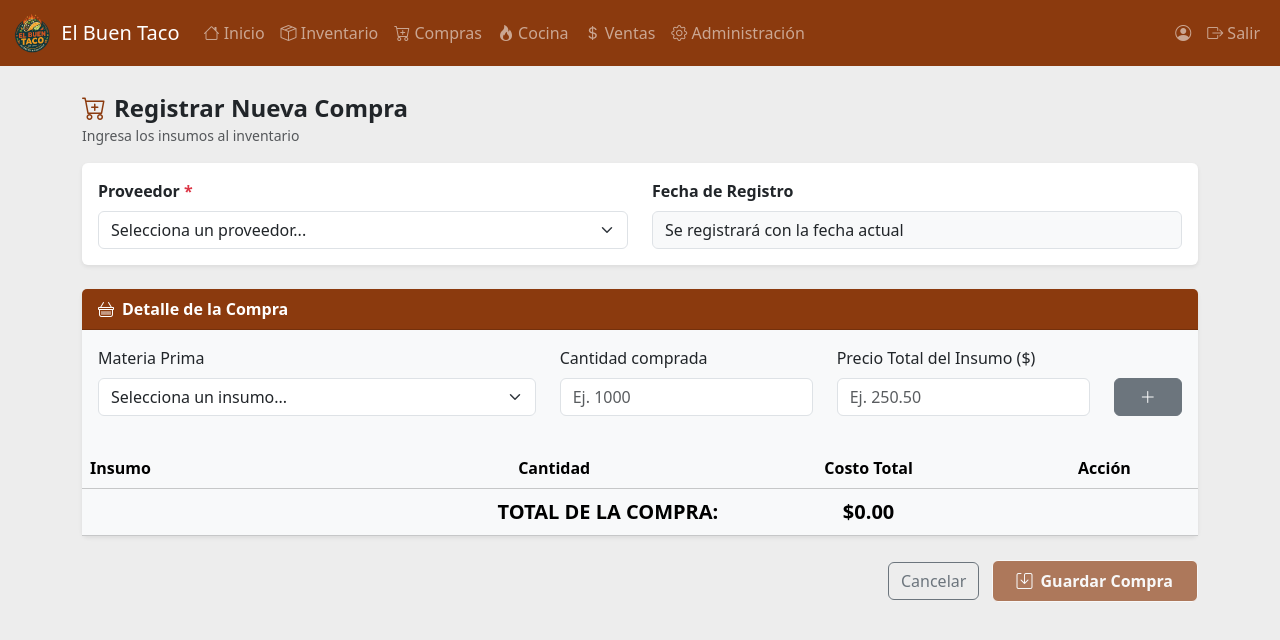
After one commit to IDGS-804-23002168/Buen_Taco, a Flask app: page /compras/nueva in a window 1280 px wide. The commit adds this page. Shown: the top 640 px of the page. Run offline with Flask 3, Linux system fonts and the light colour scheme; the visitor is signed in with stand-in values (Sample User, id 1); data that the repository does not hold is empty; some libraries are stand-ins or nearby versions.

Commit message:
Modulo de compras y Index mejorado

```diff
--- a/app.py
+++ b/app.py
@@ -61,6 +61,9 @@ def create_app(config=DevelopmentConfig):
     from inventario import inventario_bp
     app.register_blueprint(inventario_bp)
 
+    from compras import compras as compras_bp
+    app.register_blueprint(compras_bp)
+
     # ---- Manejadores de error (A05 - no exponer información interna) ----
     @app.errorhandler(404)
     def pagina_no_encontrada(error):
--- a/compras/__init__.py
+++ b/compras/__init__.py
@@ -0,0 +1,6 @@
+from flask import Blueprint
+
+# Definimos tu módulo de compras
+compras = Blueprint('compras', __name__, template_folder='../templates')
+
+from . import routes
--- a/compras/routes.py
+++ b/compras/routes.py
@@ -0,0 +1,90 @@
+from flask import render_template, request, redirect, url_for, flash
+from flask_login import login_required
+from datetime import datetime
+from decimal import Decimal # <--- IMPORTANTE: Herramienta para sumar valores exactos
+import traceback # <--- Herramienta para imprimir los errores en la terminal
+
+from models import db, Proveedor, MateriaPrima, Compra, CompraDetalle, MovimientoMateriaPrima
+from . import compras
+
+@compras.route("/compras/nueva", methods=['GET', 'POST'])
+@login_required
+def nueva_compra():
+    if request.method == 'POST':
+        try:
+            # 1. Cachar los datos generales y convertirlos a Decimal
+            proveedor_id = request.form.get('proveedor_id')
+            total_compra = Decimal(request.form.get('total_compra'))
+
+            # 2. Crear el "Ticket" general
+            nueva_compra = Compra(
+                ProveedorId=proveedor_id,
+                Total=total_compra
+            )
+            db.session.add(nueva_compra)
+            db.session.flush() # Para que nos dé el ID antes de guardar
+
+            # 3. Cachar las listas del carrito oculto
+            materias_ids = request.form.getlist('materia_id[]')
+            cantidades = request.form.getlist('cantidad[]')
+            precios_unitarios = request.form.getlist('precio_unitario[]')
+            subtotales = request.form.getlist('subtotal[]')
+
+            # 4. Recorrer el carrito producto por producto
+            for i in range(len(materias_ids)):
+                materia_id = int(materias_ids[i])
+
+                # ¡AQUÍ ESTABA EL TRUCO! Usamos Decimal en vez de float
+                cantidad = Decimal(cantidades[i])
+                precio_u = Decimal(precios_unitarios[i])
+                subtotal = Decimal(subtotales[i])
+
+                # A) Guardar Detalle
+                detalle = CompraDetalle(
+                    CompraId=nueva_compra.CompraId,
+                    MateriaPrimaId=materia_id,
+                    Cantidad=cantidad,
+                    PrecioUnitario=precio_u,
+                    Subtotal=subtotal
+                )
+                db.session.add(detalle)
+
+                # B) Registrar movimiento (Historial)
+                movimiento = MovimientoMateriaPrima(
+                    MateriaPrimaId=materia_id,
+                    TipoMovimiento='COMPRA',
+                    Cantidad=cantidad,
+                    ReferenciaId=nueva_compra.CompraId
+                )
+                db.session.add(movimiento)
+
+                # C) Sumar al Stock
+                materia = MateriaPrima.query.get(materia_id)
+                if materia:
+                    # Nos aseguramos de que ambos sean Decimal para que no explote
+                    stock_actual = Decimal(str(materia.stock if materia.stock else 0))
+                    materia.stock = stock_actual + cantidad
+
+            # 5. Sellar los cambios
+            db.session.commit()
+            flash('¡Compra registrada y stock actualizado con éxito!', 'success')
+            return redirect(url_for('compras.nueva_compra'))
+
+        except Exception as e:
+            db.session.rollback()
+            # ESTO MOSTRARÁ EL ERROR REAL EN TU TERMINAL NEGRA
+            print("\n" + "="*50)
+            print("ERROR AL GUARDAR LA COMPRA")
+            traceback.print_exc()
+            print("="*50 + "\n")
+            flash(f'Ocurrió un error al guardar: {str(e)}', 'danger')
+
+    # GET: Cargar listas para la vista
+    proveedores = Proveedor.query.filter_by(Activo=True).order_by(Proveedor.Nombre.asc()).all()
+    materias = MateriaPrima.query.filter_by(Activo=True).order_by(MateriaPrima.Nombre.asc()).all()
+
+    return render_template(
+        'compras/nueva_compra.html',
+        proveedores=proveedores,
+        materias=materias
+    )
--- a/config.py
+++ b/config.py
@@ -15,11 +15,7 @@ class DevelopmentConfig(Config):
     DEBUG = True
     SQLALCHEMY_DATABASE_URI = os.environ.get(
         'DATABASE_URL',
-<<<<<<< HEAD
         'mysql+pymysql://root:twoface05@localhost/Tacos_Buen_Taco'
-=======
-        'mysql+pymysql://root:admin@localhost/Tacos_Buen_Taco'
->>>>>>> 6051d689cdf591e0301485584492c43abecb4b25
     )
     SQLALCHEMY_TRACK_MODIFICATIONS = False
     SQLALCHEMY_ENGINE_OPTIONS = {
--- a/models.py
+++ b/models.py
@@ -72,6 +72,7 @@ class MateriaPrima(db.Model):
     Nombre           = db.Column(db.String(150), nullable=False)
     UnidadBaseId     = db.Column(db.Integer, db.ForeignKey('UnidadesMedida.UnidadId'), nullable=False)
     PorcentajeMerma  = db.Column(db.Numeric(5, 2), default=0)
+    stock            = db.Column(db.Numeric(7, 2), nullable=False, default=0.00)
     Activo           = db.Column(db.Boolean, default=True)
 
     unidad = db.relationship('UnidadMedida')
--- /dev/null
+++ b/templates/compras/nueva_compra.html
@@ -0,0 +1,174 @@
+{% extends "layout.html" %}
+{% block content %}
+
+<div class="d-flex justify-content-between align-items-center mb-3">
+  <div>
+    <h4 class="fw-bold mb-0"><i class="bi bi-cart-plus me-2" style="color:#8B3A0E;"></i>Registrar Nueva Compra</h4>
+    <small class="text-muted">Ingresa los insumos al inventario</small>
+  </div>
+</div>
+
+<form method="POST" action="{{ url_for('compras.nueva_compra') }}" id="formCompra">
+<input type="hidden" name="csrf_token" value="{{ csrf_token() }}"/>
+  <div class="card border-0 shadow-sm mb-4">
+    <div class="card-body">
+      <div class="row">
+        <div class="col-md-6">
+          <label class="form-label fw-semibold">Proveedor <span class="text-danger">*</span></label>
+          <select name="proveedor_id" class="form-select" required>
+            <option value="" selected disabled>Selecciona un proveedor...</option>
+            {% for p in proveedores %}
+              <option value="{{ p.ProveedorId }}">{{ p.Nombre }}</option>
+            {% endfor %}
+          </select>
+        </div>
+        <div class="col-md-6">
+          <label class="form-label fw-semibold">Fecha de Registro</label>
+          <input type="text" class="form-control bg-light" value="Se registrará con la fecha actual" disabled>
+        </div>
+      </div>
+    </div>
+  </div>
+
+  <div class="card border-0 shadow-sm mb-4">
+    <div class="card-header text-white fw-semibold" style="background-color:#8B3A0E;">
+      <i class="bi bi-basket me-2"></i>Detalle de la Compra
+    </div>
+    <div class="card-body bg-light">
+      <div class="row align-items-end">
+        <div class="col-md-5 mb-3">
+          <label class="form-label">Materia Prima</label>
+          <select id="select_materia" class="form-select">
+            <option value="" selected disabled>Selecciona un insumo...</option>
+            {% for m in materias %}
+              <option value="{{ m.MateriaPrimaId }}" data-nombre="{{ m.Nombre }}">{{ m.Nombre }} ({{ m.unidad.Abreviatura if m.unidad else '' }})</option>
+            {% endfor %}
+          </select>
+        </div>
+        <div class="col-md-3 mb-3">
+          <label class="form-label">Cantidad comprada</label>
+          <input type="number" id="input_cantidad" class="form-control" step="0.01" min="0.01" placeholder="Ej. 1000">
+        </div>
+        <div class="col-md-3 mb-3">
+          <label class="form-label">Precio Total del Insumo ($)</label>
+          <input type="number" id="input_precio" class="form-control" step="0.01" min="0.01" placeholder="Ej. 250.50">
+        </div>
+        <div class="col-md-1 mb-3 text-end">
+          <button type="button" id="btn_agregar" class="btn btn-secondary w-100"><i class="bi bi-plus-lg"></i></button>
+        </div>
+      </div>
+    </div>
+
+    <div class="card-body p-0">
+      <table class="table table-hover mb-0 align-middle text-center" id="tablaDetalle">
+        <thead class="table-light">
+          <tr>
+            <th class="text-start">Insumo</th>
+            <th>Cantidad</th>
+            <th>Costo Total</th>
+            <th>Acción</th>
+          </tr>
+        </thead>
+        <tbody id="lista_compras">
+          </tbody>
+        <tfoot class="table-light fw-bold fs-5">
+          <tr>
+            <td colspan="2" class="text-end">TOTAL DE LA COMPRA:</td>
+            <td>$<span id="texto_total">0.00</span></td>
+            <td></td>
+          </tr>
+        </tfoot>
+      </table>
+    </div>
+  </div>
+
+  <input type="hidden" name="total_compra" id="input_total" value="0">
+  <div class="text-end mb-5">
+    <a href="#" class="btn btn-outline-secondary me-2">Cancelar</a>
+    <button type="submit" class="btn text-white fw-bold px-4 py-2" style="background-color:#8B3A0E;" id="btn_guardar" disabled>
+      <i class="bi bi-save me-2"></i>Guardar Compra
+    </button>
+  </div>
+</form>
+
+<script>
+  let totalCompra = 0;
+
+  document.getElementById('btn_agregar').addEventListener('click', function() {
+    const select = document.getElementById('select_materia');
+    const cantidad = parseFloat(document.getElementById('input_cantidad').value);
+    const precioTotal = parseFloat(document.getElementById('input_precio').value); // Aquí pedimos el costo total de lo que compró de ese insumo
+
+    if(select.value === "" || isNaN(cantidad) || isNaN(precioTotal) || cantidad <= 0 || precioTotal <= 0) {
+      alert("Por favor llena todos los datos con números válidos.");
+      return;
+    }
+
+    const nombre = select.options[select.selectedIndex].getAttribute('data-nombre');
+    const idMateria = select.value;
+
+    // Calculamos el precio unitario para guardarlo en la BD (Precio Total / Cantidad)
+    const precioUnitario = precioTotal / cantidad;
+
+    // Crear la fila visible
+    const fila = document.createElement('tr');
+    fila.innerHTML = `
+      <td class="text-start">
+        ${nombre}
+        <input type="hidden" name="materia_id[]" value="${idMateria}">
+      </td>
+      <td>
+        ${cantidad}
+        <input type="hidden" name="cantidad[]" value="${cantidad}">
+      </td>
+      <td class="subtotal-item">
+        $${precioTotal.toFixed(2)}
+        <input type="hidden" name="precio_unitario[]" value="${precioUnitario.toFixed(4)}">
+        <input type="hidden" name="subtotal[]" value="${precioTotal.toFixed(2)}">
+      </td>
+      <td>
+        <button type="button" class="btn btn-sm btn-danger btn-eliminar" data-costo="${precioTotal}">
+          <i class="bi bi-trash"></i>
+        </button>
+      </td>
+    `;
+
+    document.getElementById('lista_compras').appendChild(fila);
+
+    // Sumar al total
+    totalCompra += precioTotal;
+    actualizarTotal();
+
+    // Limpiar cajas
+    select.value = "";
+    document.getElementById('input_cantidad').value = "";
+    document.getElementById('input_precio').value = "";
+
+    // Activar botón de guardar
+    document.getElementById('btn_guardar').disabled = false;
+  });
+
+  // Eliminar filas
+  document.getElementById('lista_compras').addEventListener('click', function(e) {
+    if(e.target.closest('.btn-eliminar')) {
+      const boton = e.target.closest('.btn-eliminar');
+      const costoRestar = parseFloat(boton.getAttribute('data-costo'));
+
+      totalCompra -= costoRestar;
+      actualizarTotal();
+
+      boton.closest('tr').remove();
+
+      if(document.getElementById('lista_compras').children.length === 0) {
+        document.getElementById('btn_guardar').disabled = true;
+      }
+    }
+  });
+
+  function actualizarTotal() {
+    document.getElementById('texto_total').innerText = totalCompra.toFixed(2);
+    document.getElementById('input_total').value = totalCompra.toFixed(2);
+  }
+</script>
+
+{% endblock %}
--- a/templates/layout.html
+++ b/templates/layout.html
@@ -5,10 +5,8 @@
     <meta charset="UTF-8">
     <title>El Buen Taco</title>
 
-    <!-- Bootstrap -->
     <link href="https://cdn.jsdelivr.net/npm/bootstrap@5.3.2/dist/css/bootstrap.min.css" rel="stylesheet">
 
-    <!-- Iconos -->
     <link href="https://cdn.jsdelivr.net/npm/bootstrap-icons@1.11.3/font/bootstrap-icons.css" rel="stylesheet">
 
     <style>
@@ -30,22 +28,18 @@
 
 <body>
 
-    <!-- NAVBAR -->
     <nav class="navbar navbar-expand-lg navbar-dark navbar-custom fixed-top">
         <div class="container-fluid">
 
-            <!-- Logo + Nombre -->
             <a class="navbar-brand d-flex align-items-center" href="/">
                 <img src="{{ url_for('static', filename='img/logo_Buen Taco.png') }}" alt="Logo">
                 <span>El Buen Taco</span>
             </a>
 
-            <!-- Botón responsive -->
             <button class="navbar-toggler" type="button" data-bs-toggle="collapse" data-bs-target="#menu">
                 <span class="navbar-toggler-icon"></span>
             </button>
 
-            <!-- Menú -->
             <div class="collapse navbar-collapse" id="menu">
                 <ul class="navbar-nav me-auto">
 
@@ -55,9 +49,17 @@
                         </a>
                     </li>
 
-                    <a class="nav-link" href="{{ url_for('inventario.materias_primas') }}">
-                        <i class="bi bi-box-seam"></i> Inventario
-                    </a>
+                    <li class="nav-item">
+                        <a class="nav-link" href="{{ url_for('inventario.materias_primas') }}">
+                            <i class="bi bi-box-seam"></i> Inventario
+                        </a>
+                    </li>
+
+                    <li class="nav-item">
+                        <a class="nav-link" href="{{ url_for('compras.nueva_compra') }}">
+                            <i class="bi bi-cart-plus"></i> Compras
+                        </a>
+                    </li>
 
                     <li class="nav-item">
                         <a class="nav-link" href="/cocina">
@@ -79,13 +81,9 @@
 
                 </ul>
 
-                <!-- Derecha-->
                 <ul class="navbar-nav">
                     <li class="nav-item">
-                        <!--<a class="nav-link" href="#">
-                        <i class="bi bi-moon"></i>
-                    </a>-->
-                    </li>
+                        </li>
 
                     <li class="nav-item">
                         <a class="nav-link" href="#">
@@ -104,13 +102,11 @@
         </div>
     </nav>
 
-    <!-- CONTENIDO -->
     <div class="container mt-4">
         {% block content %}
         {% endblock %}
     </div>
 
-    <!-- JS Bootstrap -->
     <script src="https://cdn.jsdelivr.net/npm/bootstrap@5.3.2/dist/js/bootstrap.bundle.min.js"></script>
 
 </body>
```
Also changed, not shown: templates/index.html (+71 -1 lines), templates/inventario/materias_primas.html (+10 -1 lines), 1 other file.
